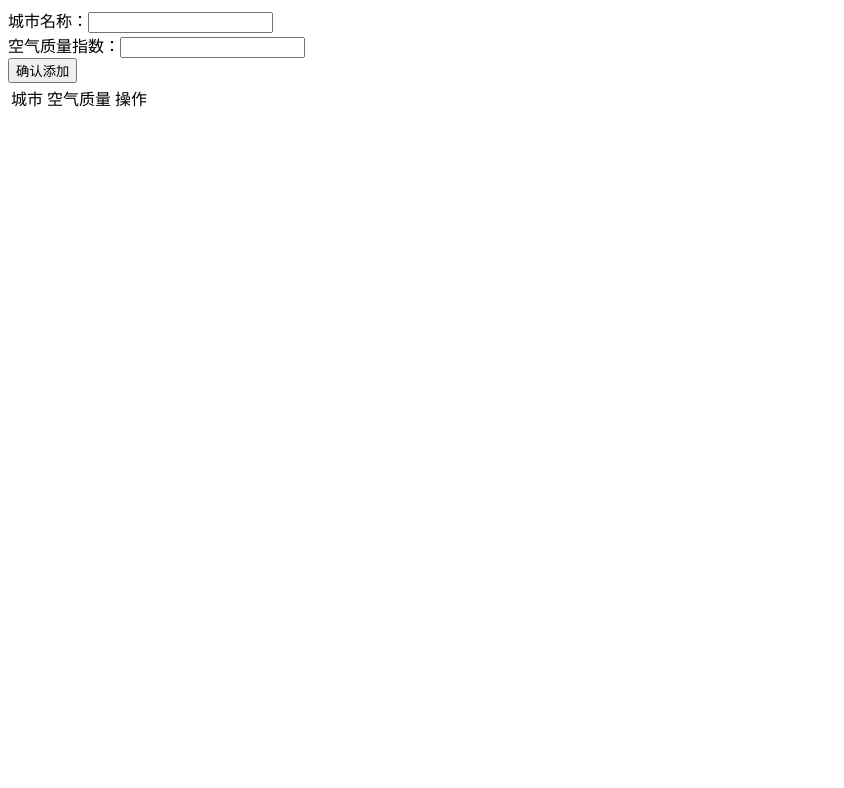
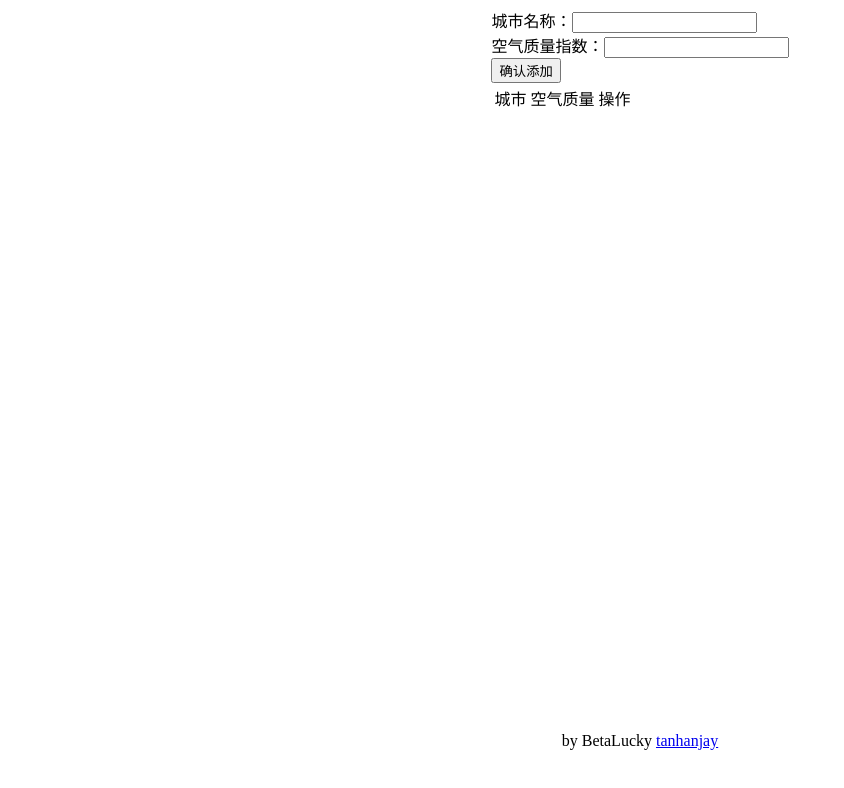
Before and after one commit to 994834574/ife-2016-spring, a plain HTML site: page task2_16/task16.html in a window 1280 px wide. Shown: the whole page, without its empty margins (0-844 px from the left). Drawn offline with Linux system fonts and the light colour scheme.

Commit message:
a little change

```diff
--- a/task2_16/task16.html
+++ b/task2_16/task16.html
@@ -3,9 +3,24 @@
 <head>
     <meta charset="utf-8">
     <title>IFE JavaScript Task 01</title>
+    <style>
+        body {
+            display: -webkit-flex;
+            display: flex;
+            justify-content: center;
+            flex-direction: column;
+            align-items: center;
+        }
+        footer {
+            position: fixed;
+            bottom: 50px;
+            width: 100%;
+            text-align: center;
+        }
+    </style>
 </head>
 <body>
-
+<div class="content">
     <div>
         <label>城市名称：<input id="aqi-city-input" type="text"></label><br>
         <label>空气质量指数：<input id="aqi-value-input" type="text"></label><br>
@@ -18,6 +33,11 @@
             <td>操作</td>
         </tr>
     </table>
+</div>
+<footer>
+    by BetaLucky <a href="http://tanhanjay.top">tanhanjay</a>
+</footer>
+
 <script src="task16.js"></script>
 </body>
 </html>
```
Lines whose indentation alone changed are shown as unchanged.
